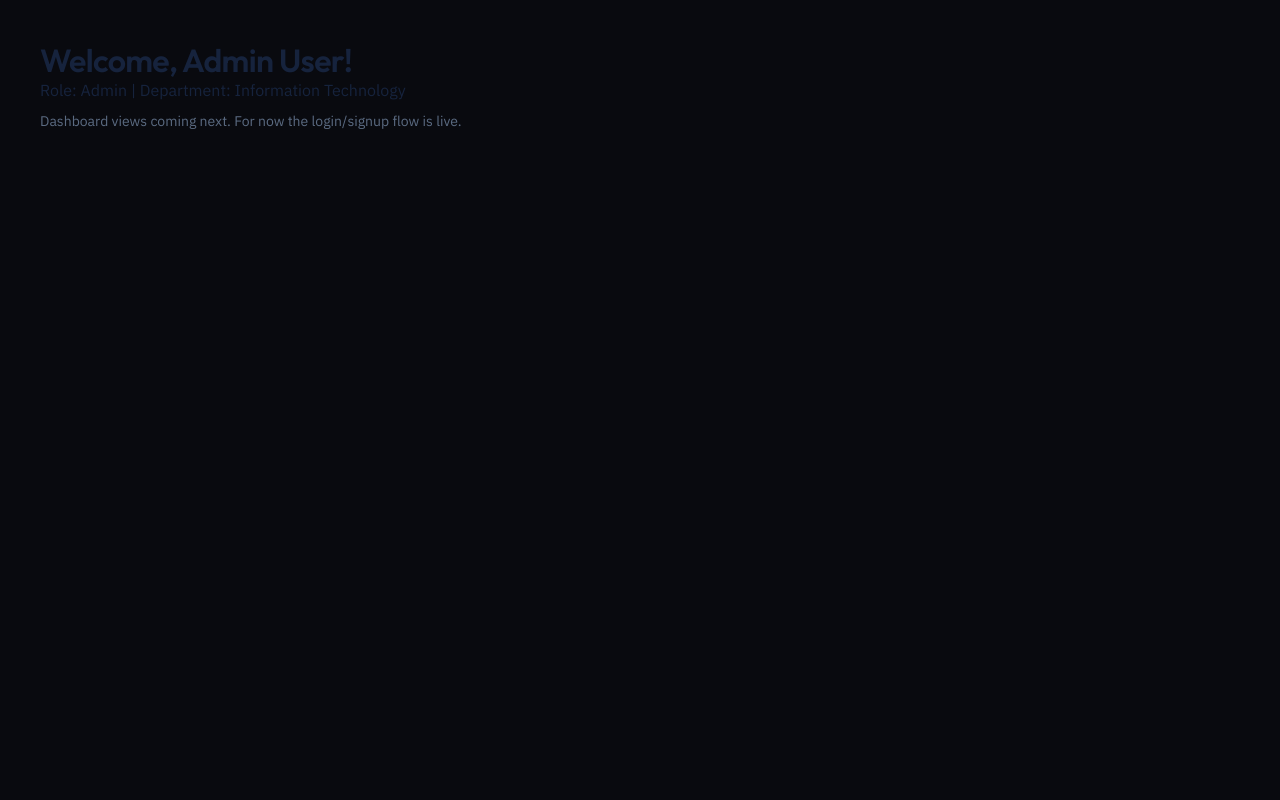
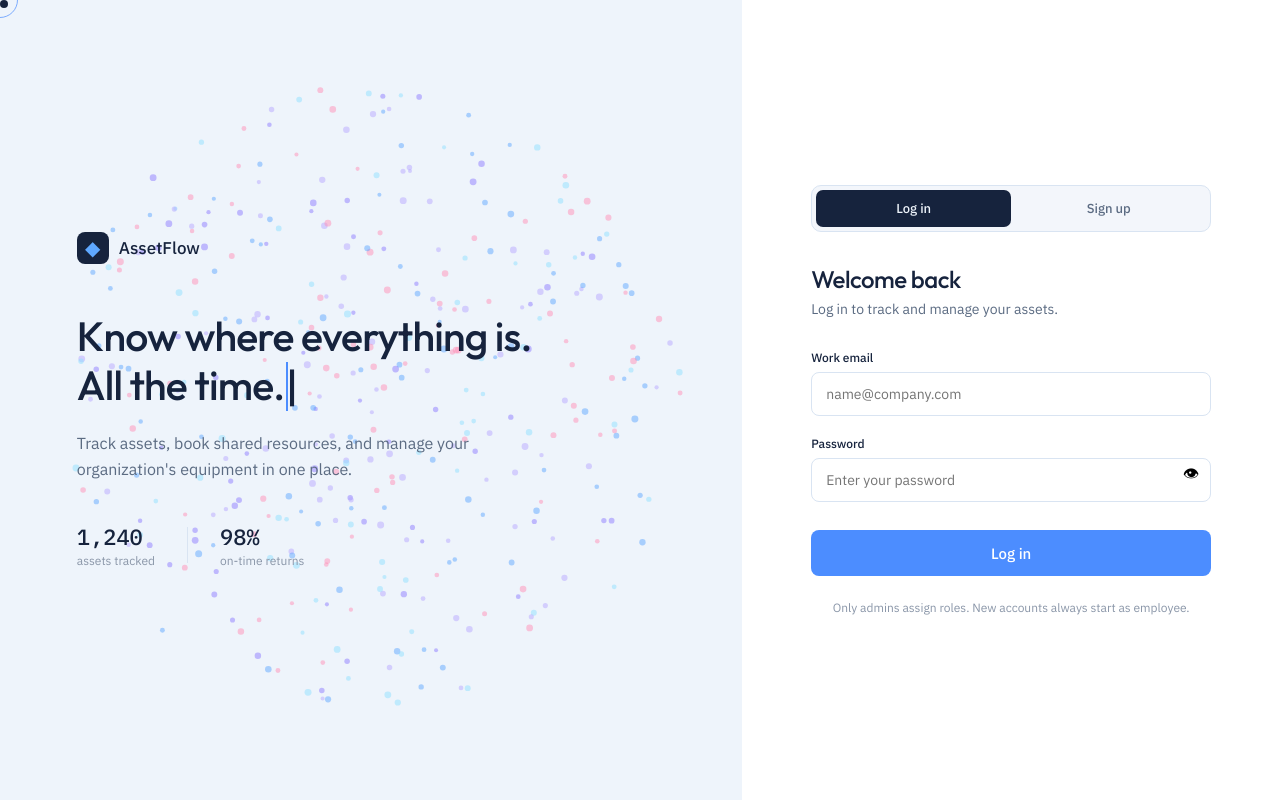
Before and after one commit to AchyutPathak30/Assetflow, a React (Vite) app: page / in a window 1280 px wide. Built offline with nearby package versions, Linux system fonts and the light colour scheme.

Commit message:
feat: login/signup page with particle background, typewriter effect, and custom cursor

```diff
--- a/src/App.jsx
+++ b/src/App.jsx
@@ -1,6 +1,7 @@
 import { useContext } from 'react';
 import { StateProvider, StateContext } from './context/StateContext';
 import LoginSignupPage from './components/LoginSignupPage';
+import CursorEffect from './components/CursorEffect';
 
 function AppContent() {
   const { currentUser } = useContext(StateContext);
@@ -24,6 +25,7 @@ function AppContent() {
 export default function App() {
   return (
     <StateProvider>
+      <CursorEffect />
       <AppContent />
     </StateProvider>
   );
--- /dev/null
+++ b/src/components/CursorEffect.jsx
@@ -0,0 +1,92 @@
+// CursorEffect.jsx
+// Custom cursor — a small navy dot + a larger lagging ring that follows the mouse.
+// Mount once at the top level (App.jsx). Works across the entire page.
+
+import { useEffect, useRef } from 'react';
+
+export default function CursorEffect() {
+  const dotRef = useRef(null);
+  const ringRef = useRef(null);
+
+  useEffect(() => {
+    const dot = dotRef.current;
+    const ring = ringRef.current;
+    if (!dot || !ring) return;
+
+    let mouseX = 0, mouseY = 0;
+    let ringX = 0, ringY = 0;
+    let animId;
+
+    const onMove = (e) => {
+      mouseX = e.clientX;
+      mouseY = e.clientY;
+      // Dot snaps instantly
+      dot.style.transform = `translate(${mouseX - 4}px, ${mouseY - 4}px)`;
+    };
+
+    // Ring lags behind with lerp
+    function animate() {
+      ringX += (mouseX - ringX) * 0.12;
+      ringY += (mouseY - ringY) * 0.12;
+      ring.style.transform = `translate(${ringX - 18}px, ${ringY - 18}px)`;
+      animId = requestAnimationFrame(animate);
+    }
+
+    // Grow ring on clickable elements
+    const onEnter = () => ring.classList.add('cursor-ring--hover');
+    const onLeave = () => ring.classList.remove('cursor-ring--hover');
+
+    document.addEventListener('mousemove', onMove);
+    document.querySelectorAll('a, button, input, select, [role="button"]').forEach(el => {
+      el.addEventListener('mouseenter', onEnter);
+      el.addEventListener('mouseleave', onLeave);
+    });
+
+    animId = requestAnimationFrame(animate);
+
+    return () => {
+      document.removeEventListener('mousemove', onMove);
+      cancelAnimationFrame(animId);
+    };
+  }, []);
+
+  return (
+    <>
+      <style>{`
+        * { cursor: none !important; }
+
+        .cursor-dot {
+          position: fixed;
+          top: 0; left: 0;
+          width: 8px; height: 8px;
+          background: #16233D;
+          border-radius: 50%;
+          pointer-events: none;
+          z-index: 99999;
+          transition: opacity 0.2s;
+        }
+
+        .cursor-ring {
+          position: fixed;
+          top: 0; left: 0;
+          width: 36px; height: 36px;
+          border: 1.5px solid #4C8DFF;
+          border-radius: 50%;
+          pointer-events: none;
+          z-index: 99998;
+          transition: width 0.2s ease, height 0.2s ease, border-color 0.2s ease, opacity 0.2s;
+          opacity: 0.7;
+        }
+
+        .cursor-ring--hover {
+          width: 52px;
+          height: 52px;
+          border-color: #16233D;
+          opacity: 1;
+        }
+      `}</style>
+      <div className="cursor-dot" ref={dotRef} />
+      <div className="cursor-ring" ref={ringRef} />
+    </>
+  );
+}
--- a/src/components/LoginSignupPage.jsx
+++ b/src/components/LoginSignupPage.jsx
@@ -2,7 +2,43 @@
 // Full desktop web layout (not a mobile card). Split-screen: left = branding +
 // particle animation, right = auth form.
 
-import { useState, useContext } from 'react';
+import { useState, useContext, useEffect, useRef } from 'react';
+
+// ── Typewriter hook ──────────────────────────────────────────────
+// Sequences through an array of strings, typing then pausing.
+function useTypewriter(lines, { speed = 38, pause = 1400 } = {}) {
+  const [displayed, setDisplayed] = useState('');
+  const [lineIdx, setLineIdx] = useState(0);
+  const [charIdx, setCharIdx] = useState(0);
+  const [waiting, setWaiting] = useState(false);
+
+  useEffect(() => {
+    if (waiting) {
+      const t = setTimeout(() => {
+        const next = (lineIdx + 1) % lines.length;
+        setLineIdx(next);
+        setCharIdx(0);
+        setDisplayed('');
+        setWaiting(false);
+      }, pause);
+      return () => clearTimeout(t);
+    }
+
+    const currentLine = lines[lineIdx];
+    if (charIdx < currentLine.length) {
+      const t = setTimeout(() => {
+        setDisplayed(currentLine.slice(0, charIdx + 1));
+        setCharIdx((c) => c + 1);
+      }, speed);
+      return () => clearTimeout(t);
+    } else {
+      // Finished typing this line — pause before next
+      if (lines.length > 1) setWaiting(true);
+    }
+  }, [charIdx, lineIdx, waiting, lines, speed, pause]);
+
+  return displayed;
+}
 import ParticleBackground from './ParticleBackground';
 import { StateContext } from '../context/StateContext';
 
@@ -19,6 +55,23 @@ export default function LoginSignupPage() {
   const { loginUser, signupUser, departments } = useContext(StateContext);
 
   const [mode, setMode] = useState('login'); // 'login' | 'signup'
+
+  // Typewriter data
+  const heroTitle = useTypewriter(
+    [
+      'Know where everything is.\nAll the time.',
+      'One platform.\nEvery asset.',
+      'Book resources.\nTrack returns.',
+    ],
+    { speed: 40, pause: 2000 }
+  );
+
+  const subtitle = useTypewriter(
+    [
+      "Track assets, book shared resources, and manage your organization's equipment in one place.",
+    ],
+    { speed: 22, pause: 99999 } // types once, stays
+  );
   const [showPw, setShowPw] = useState(false);
 
   // Form state
@@ -70,13 +123,19 @@ export default function LoginSignupPage() {
           </div>
 
           <h1 style={styles.heroTitle}>
-            Know where everything is.
-            <br />
-            All the time.
+            {heroTitle.split('\n').map((line, i) => (
+              <span key={i}>
+                {line}
+                {i < heroTitle.split('\n').length - 1 && <br />}
+              </span>
+            ))}
+            <span style={styles.cursor}>|</span>
           </h1>
           <p style={styles.heroSubtitle}>
-            Track assets, book shared resources, and manage your
-            organization&apos;s equipment in one place.
+            {subtitle}
+            {subtitle.length < "Track assets, book shared resources, and manage your organization's equipment in one place.".length && (
+              <span style={styles.cursor}>|</span>
+            )}
           </p>
 
           <div style={styles.statsRow}>
@@ -404,6 +463,14 @@ const styles = {
     cursor: 'pointer',
     fontFamily: 'inherit',
   },
+  cursor: {
+    display: 'inline-block',
+    width: 2,
+    background: '#4C8DFF',
+    marginLeft: 2,
+    animation: 'blink 0.9s step-end infinite',
+    verticalAlign: 'text-bottom',
+  },
   footnote: {
     fontSize: 12,
     color: COLORS.textMuted,
--- a/src/context/StateContext.jsx
+++ b/src/context/StateContext.jsx
@@ -289,7 +289,7 @@ export const StateProvider = ({ children }) => {
   // Current logged in user.
   // Initially we log in as the Admin (Sarah / Sarah Connor - wait, Admin is emp-1, Sarah Connor is Asset Manager).
   // We can let users simulate different roles dynamically at the top!
-  const [currentUser, setCurrentUser] = useState(() => getInitialState('currentUser', DEFAULT_EMPLOYEES[0]));
+  const [currentUser, setCurrentUser] = useState(null); // always start logged out
   const [simulatedRole, setSimulatedRole] = useState(null); // When set, overrides current user's functional permissions for demo
 
   // Sync to localStorage when state changes
--- a/src/index.css
+++ b/src/index.css
@@ -51,6 +51,11 @@
   box-sizing: border-box;
   margin: 0;
   padding: 0;
+}
+
+@keyframes blink {
+  0%, 100% { opacity: 1; }
+  50% { opacity: 0; }
 }
 
 body {
```
